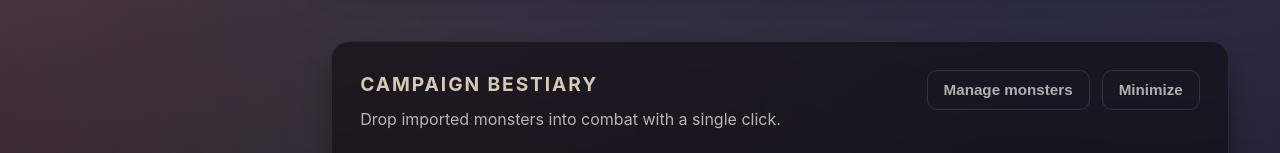
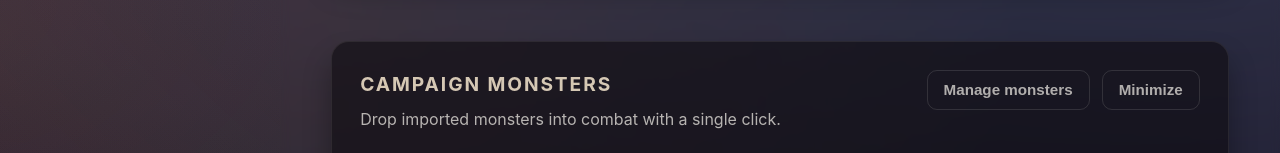
Before and after one commit to FireHeartA/DND, a React (Vite) app in the folder apps/dnd-initiative-tracker/: page / in a window 1280 px wide. Shown: the part 970-1123 px from the top of the page. Built offline with nearby package versions, Linux system fonts and the light colour scheme.

Commit message:
Rename Campaign bestiary section to Campaign monsters

```diff
--- a/apps/dnd-initiative-tracker/src/components/initiative/InitiativeView.tsx
+++ b/apps/dnd-initiative-tracker/src/components/initiative/InitiativeView.tsx
@@ -2134,7 +2134,7 @@ export const InitiativeView: React.FC<InitiativeViewProps> = ({ onNavigateToCamp
           <section className="initiative-monsters">
             <header className="initiative-monsters__header">
               <div>
-                <h3>Campaign bestiary</h3>
+                <h3>Campaign monsters</h3>
                 <p>Drop imported monsters into combat with a single click.</p>
               </div>
               <div className="initiative-monsters__controls">
```
